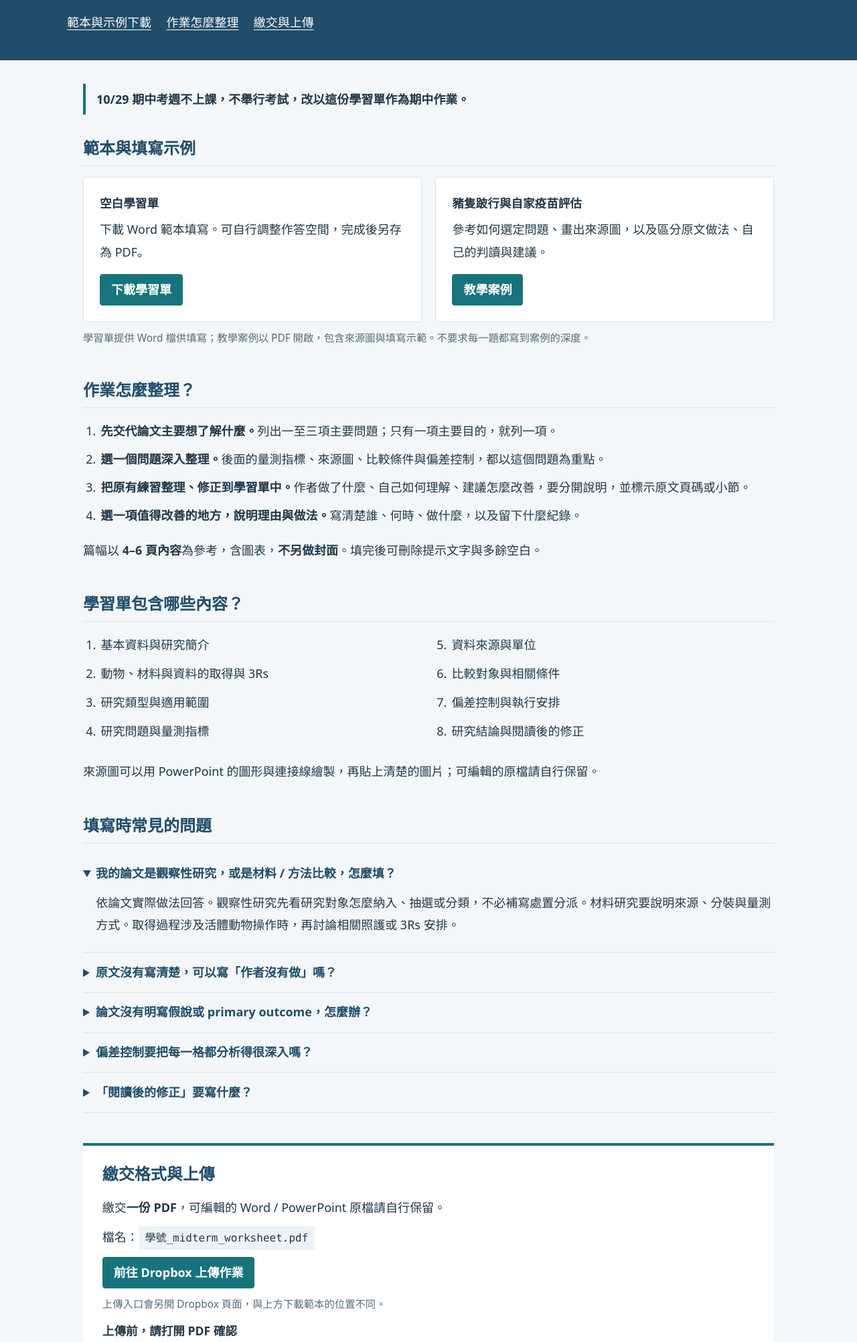
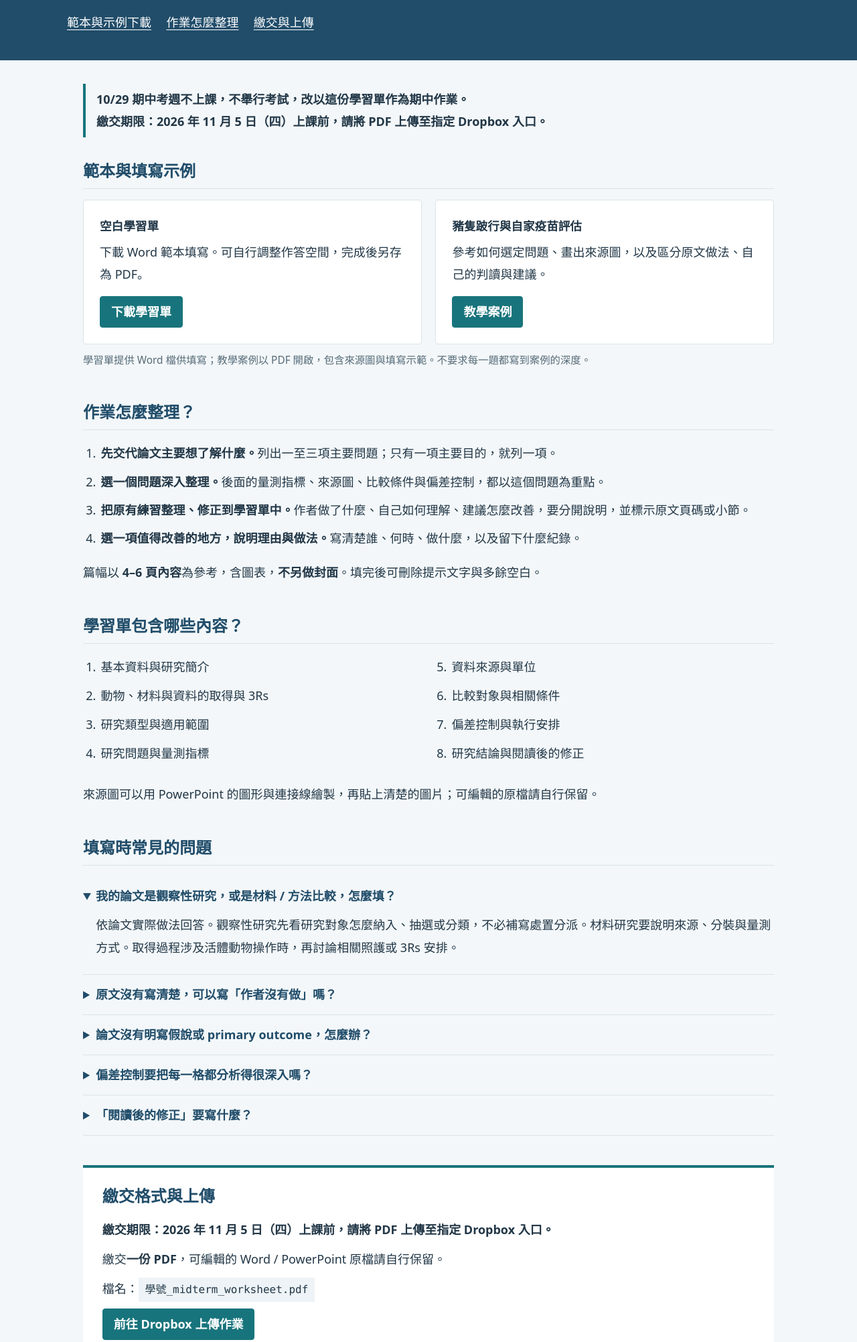
Before and after one commit to jychen74/courses, a plain HTML site: page NIU_AED/midterm_worksheet/index.html in a window 1280 px wide. Shown: the part 260-2263 px from the top of the page at 67% size. Drawn offline with Linux system fonts and the light colour scheme.

Commit message:
Add agreed November 5 pre-class midterm submission deadline

```diff
--- a/NIU_AED/midterm_worksheet/index.html
+++ b/NIU_AED/midterm_worksheet/index.html
@@ -21,7 +21,7 @@ details{border-bottom:1px solid var(--line);padding:.8rem 0}summary{cursor:point
 <a class="skip" href="#main">跳到作業內容</a>
 <header><p class="course">動物實驗設計與研究方法 / 2026</p><h1>期中作業<br>研究設計整合學習單</h1><p>沿用自己的 anchor paper，把前七週的課堂練習整理、修正成一份完整的學習單。</p><nav aria-label="頁面導覽"><a href="#downloads">範本與示例下載</a><a href="#instructions">作業怎麼整理</a><a href="#submit">繳交與上傳</a></nav></header>
 <main id="main">
-<p class="notice"><strong>10/29 期中考週不上課，不舉行考試，改以這份學習單作為期中作業。</strong></p>
+<p class="notice"><strong>10/29 期中考週不上課，不舉行考試，改以這份學習單作為期中作業。</strong><br><strong>繳交期限：2026 年 11 月 5 日（四）上課前，請將 PDF 上傳至指定 Dropbox 入口。</strong></p>
 <section id="downloads" aria-labelledby="downloads-title"><h2 id="downloads-title">範本與填寫示例</h2>
 <div class="downloads">
 <article class="download"><h3>空白學習單</h3><p>下載 Word 範本填寫。可自行調整作答空間，完成後另存為 PDF。</p><div class="actions"><a class="button primary" href="midterm_worksheet_template.docx" download>下載學習單</a></div></article>
@@ -41,6 +41,6 @@ details{border-bottom:1px solid var(--line);padding:.8rem 0}summary{cursor:point
 <details><summary>偏差控制要把每一格都分析得很深入嗎？</summary><p>依序查看各步驟，照實寫下已報告的安排、資訊缺口或不適用原因。先選一項重要安排或限制說清楚，再提出一項有理由的改善，不要求每格都寫到示例的深度，也不用重新估算樣本數。</p></details>
 <details><summary>「閱讀後的修正」要寫什麼？</summary><p>比較自己初讀論文時的理解，以及完成課堂練習後的想法。例如原先把多次量測當成不同動物，後來依 Methods 修正。若理解沒有改變，也可以說明哪些原文支持你的判斷。這一段請寫自己的閱讀經過。</p></details>
 </section>
-<section id="submit" class="submission" aria-labelledby="submit-title"><h2 id="submit-title">繳交格式與上傳</h2><p>繳交<strong>一份 PDF</strong>，可編輯的 Word / PowerPoint 原檔請自行保留。</p><p>檔名：<code class="filename">學號_midterm_worksheet.pdf</code></p><p><a class="button primary" href="https://www.dropbox.com/request/iqr9kalh18gydm2d7on3" target="_blank" rel="noopener">前往 Dropbox 上傳作業</a></p><p class="subtle">上傳入口會另開 Dropbox 頁面，與上方下載範本的位置不同。</p><h3>上傳前，請打開 PDF 確認</h3><ul><li>姓名、學號與論文資料都有填寫。</li><li>各部分都圍繞同一個選定問題與指標。</li><li>原文位置可回查，作者做法與自己的建議有分清楚。</li><li>文字與圖表完整清楚，沒有留下未填的提示。</li></ul></section>
+<section id="submit" class="submission" aria-labelledby="submit-title"><h2 id="submit-title">繳交格式與上傳</h2><p><strong>繳交期限：2026 年 11 月 5 日（四）上課前，請將 PDF 上傳至指定 Dropbox 入口。</strong></p><p>繳交<strong>一份 PDF</strong>，可編輯的 Word / PowerPoint 原檔請自行保留。</p><p>檔名：<code class="filename">學號_midterm_worksheet.pdf</code></p><p><a class="button primary" href="https://www.dropbox.com/request/iqr9kalh18gydm2d7on3" target="_blank" rel="noopener">前往 Dropbox 上傳作業</a></p><p class="subtle">上傳入口會另開 Dropbox 頁面，與上方下載範本的位置不同。</p><h3>上傳前，請打開 PDF 確認</h3><ul><li>姓名、學號與論文資料都有填寫。</li><li>各部分都圍繞同一個選定問題與指標。</li><li>原文位置可回查，作者做法與自己的建議有分清楚。</li><li>文字與圖表完整清楚，沒有留下未填的提示。</li></ul></section>
 <footer><a href="../index.html">回到課程入口</a><p>請依課堂說明與學習單範本整理作業。</p></footer>
 </main></body></html>
```
